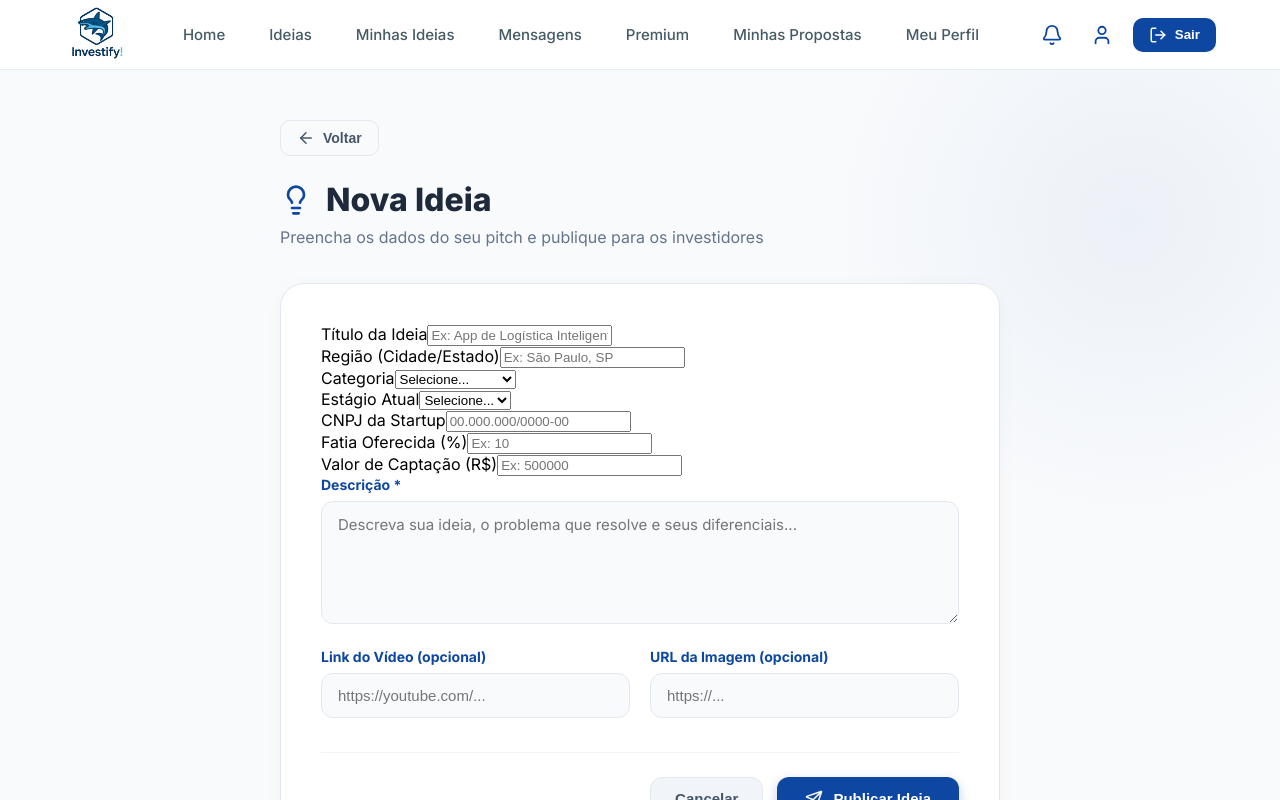
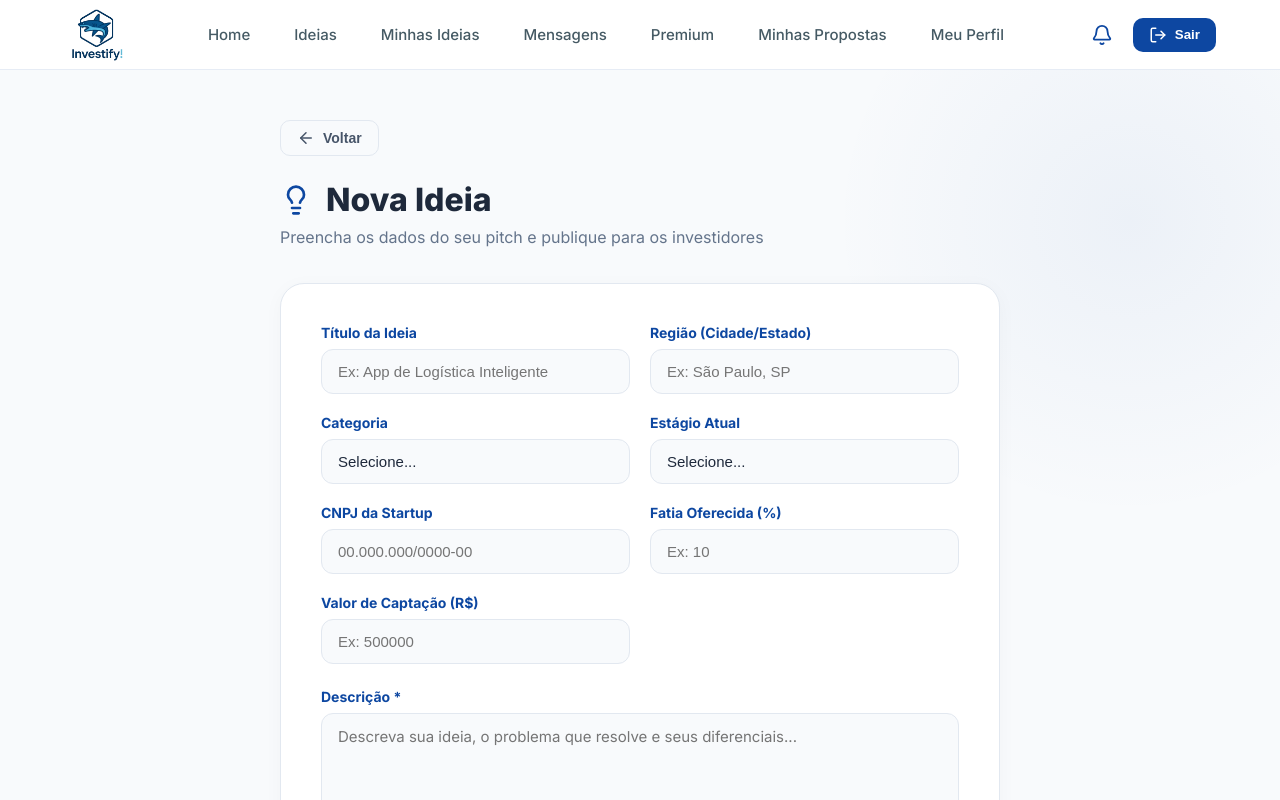
Before and after one commit to LeonardoEberle/front-tcc-2, a React (Vite) app: page /criar-ideia in a window 1280 px wide. Shown: the top 800 px of the page. Built offline with nearby package versions, Linux system fonts and the light colour scheme.

Commit message:
correcoes

```diff
--- a/src/Components/IdeiaCard/IdeiaCard.module.css
+++ b/src/Components/IdeiaCard/IdeiaCard.module.css
@@ -212,7 +212,7 @@
   border: none;
   padding: 10px 16px;
   border-radius: 10px;
-  font-size: 13px;
+  font-size: 12px;
   font-weight: 600;
   display: flex;
   align-items: center;
--- a/src/Components/Navbar.jsx
+++ b/src/Components/Navbar.jsx
@@ -1,7 +1,7 @@
 import React, { useState, useEffect, useCallback } from 'react';
 import { Link, useNavigate } from 'react-router-dom';
 import { motion, AnimatePresence } from 'framer-motion';
-import { Bell, User, LogOut, Menu, X } from 'lucide-react';
+import { Bell, LogOut, Menu, X } from 'lucide-react';
 import toast, { Toaster } from 'react-hot-toast';
 import { getToken, getRoleFromToken } from '../utils/auth';
 import styles from './Navbar.module.css';
@@ -9,11 +9,10 @@ import logo from '../assets/logo.png';
 
 function Navbar() {
   const [showNotifications, setShowNotifications] = useState(false);
-  const [mobileMenuOpen, setMobileMenuOpen]       = useState(false);
-  const [notificacoes, setNotificacoes]           = useState([]);
+  const [mobileMenuOpen, setMobileMenuOpen] = useState(false);
+  const [notificacoes, setNotificacoes] = useState([]);
   const navigate = useNavigate();
 
-  // BLOQUEIO DE SCROLL: Impede o fundo de rolar quando o menu mobile está aberto
   useEffect(() => {
     if (mobileMenuOpen) {
       document.body.style.overflow = 'hidden';
@@ -23,23 +22,27 @@ function Navbar() {
     return () => { document.body.style.overflow = 'unset'; };
   }, [mobileMenuOpen]);
 
-  // SUA LÓGICA ORIGINAL DE FETCH (SEM ALTERAÇÕES)
   const fetchTudo = useCallback(async () => {
     const token = getToken();
     if (!token) return;
 
-    const resNtf = await fetch('/api/notificacoes/minhas', { headers: { Authorization: `Bearer ${token}` } });
+    const resNtf = await fetch('/api/notificacoes/minhas', {
+      headers: { Authorization: `Bearer ${token}` },
+    });
 
     if (resNtf.ok) {
       const raw = await resNtf.json();
-      const normalizado = raw.map(n => ({
+      const normalizado = raw
+        .map(n => ({
           ntfId:      n.NtfId      ?? n.ntfId,
           tipoId:     n.TipoId     ?? n.tipoId,
           tipoNome:   n.TipoNome   ?? n.tipoNome,
           mensagem:   n.Mensagem   ?? n.mensagem   ?? '(sem mensagem)',
-        lida:       n.Lida       ?? n.lida        ?? false,
+          lida:       n.Lida       ?? n.lida       ?? false,
           createDate: n.CreateDate ?? n.createDate,
-      }));
+        }))
+        // Remove notificações do tipo "prp recebida" (tipoId 5) — redundante para o empreendedor
+        .filter(n => n.tipoId !== 5);
       setNotificacoes(normalizado);
     }
   }, []);
@@ -50,10 +53,8 @@ function Navbar() {
     return () => clearInterval(interval);
   }, [fetchTudo]);
 
-  const todasNtf = notificacoes;
   const temNaoLidas = notificacoes.some(n => !n.lida);
 
-  // SUA LÓGICA ORIGINAL DE CLIQUE (RESTABELECIDA)
   const handleNotificationClick = async (notificacao) => {
     const token = getToken();
     setShowNotifications(false);
@@ -72,20 +73,23 @@ function Navbar() {
         });
       }
 
+      const tipoId   = notificacao.tipoId;
       const tipoNome = (notificacao.tipoNome ?? '').toLowerCase();
 
-      if (tipoNome.startsWith('prp ') && tipoNome !== 'prp recebida') {
+      // Notificações do investidor (aceita/recusada/contraproposta) → minhas-propostas
+      if ([1, 2, 6].includes(tipoId) || tipoNome.startsWith('prp')) {
         navigate('/minhas-propostas');
         return;
       }
 
+      // Alerta com #ID na mensagem (ex: contraproposta do empreendedor) → responder-proposta
       const ideiaId = (notificacao.mensagem ?? '').match(/ideia\s*#(\d+)/i)?.[1];
-      if (!ideiaId) {
-        toast.error('Não foi possível identificar a ideia desta notificação.');
+      if (ideiaId) {
+        navigate(`/responder-proposta/${ideiaId}`);
         return;
       }
 
-      navigate(`/responder-proposta/${ideiaId}`);
+      navigate('/dashboard');
     } catch {
       toast.error('Erro de conexão.');
     }
@@ -97,13 +101,13 @@ function Navbar() {
   };
 
   const navLinks = [
-    { to: '/dashboard',      label: 'Home'            },
-    { to: '/ideias',         label: 'Ideias'          },
-    { to: '/minhas-ideias',  label: 'Minhas Ideias'   },
-    { to: '/chat',           label: 'Mensagens'       },
-    { to: '/premium',        label: 'Premium'         },
+    { to: '/dashboard',        label: 'Home' },
+    { to: '/ideias',           label: 'Ideias' },
+    { to: '/minhas-ideias',    label: 'Minhas Ideias' },
+    { to: '/chat',             label: 'Mensagens' },
+    { to: '/premium',          label: 'Premium' },
     { to: '/minhas-propostas', label: 'Minhas Propostas' },
-    { to: '/perfil',         label: 'Meu Perfil'      },
+    { to: '/perfil',           label: 'Meu Perfil' },
   ];
 
   const isAdmin = (getRoleFromToken(getToken() || '') || '').toLowerCase() === 'adm';
@@ -115,11 +119,11 @@ function Navbar() {
     <nav className={styles.navbar}>
       <Toaster position="top-right" />
 
-      <Link to="/dashboard">
-        <img src={logo} alt="Logo" className={styles.logo} />
+      <Link to="/dashboard" className={styles.logo}>
+        <img src={logo} alt="Logo" height={65} />
       </Link>
 
-      {/* Menu desktop */}
+      {/* Links desktop */}
       <div className={`${styles.links} ${styles.desktopOnly}`}>
         {navLinks.map(link => (
           <Link key={link.to} to={link.to} className={styles.navLink}>
@@ -128,11 +132,15 @@ function Navbar() {
         ))}
       </div>
 
-      <div className={styles.actions}>
+      {/* Ações desktop */}
+      <div className={`${styles.actions} ${styles.desktopOnly}`}>
+
+        {/* Sino */}
         <div className={styles.iconWrapper}>
           <button
             className={styles.iconButton}
             onClick={() => setShowNotifications(!showNotifications)}
+            aria-label="Notificações"
           >
             <Bell size={22} />
             {temNaoLidas && <span className={styles.badge} />}
@@ -144,24 +152,24 @@ function Navbar() {
                 className={styles.popup}
                 initial={{ opacity: 0, y: -8 }}
                 animate={{ opacity: 1, y: 0 }}
-                exit={{    opacity: 0, y: -8 }}
+                exit={{ opacity: 0, y: -8 }}
+                transition={{ duration: 0.18 }}
               >
                 <div className={styles.popupHeader}>
                   <h4>Notificações</h4>
                 </div>
 
-                {todasNtf.length === 0 ? (
-                  <p className={styles.emptyState}>Você não tem novas notificações no momento.</p>
+                {notificacoes.length === 0 ? (
+                  <p className={styles.emptyState}>
+                    Você não tem novas notificações no momento.
+                  </p>
                 ) : (
                   <ul className={styles.notificationList}>
-                    {todasNtf.map(n => (
+                    {notificacoes.map(n => (
                       <li
                         key={n.ntfId}
                         className={styles.notificationItem}
-                        style={{
-                          background: !n.lida ? '#f0f7ff' : undefined,
-                          cursor: 'pointer'
-                        }}
+                        style={{ cursor: 'pointer', opacity: n.lida ? 0.55 : 1 }}
                         onClick={() => handleNotificationClick(n)}
                       >
                         <p className={styles.ntfMessage}>{n.mensagem}</p>
@@ -179,19 +187,23 @@ function Navbar() {
           </AnimatePresence>
         </div>
 
-        <Link to="/perfil" className={`${styles.iconButton} ${styles.desktopOnly}`}>
-          <User size={22} />
-        </Link>
-
-        <button className={`${styles.logoutButton} ${styles.desktopOnly}`} onClick={handleLogout}>
-          <LogOut size={18} /> Sair
-        </button>
-
-        <button className={styles.menuMobile} onClick={() => setMobileMenuOpen(true)}>
-          <Menu size={26} />
+        {/* Logout */}
+        <button className={styles.logoutButton} onClick={handleLogout}>
+          <LogOut size={18} />
+          Sair
         </button>
       </div>
 
+      {/* Botão hamburguer mobile */}
+      <button
+        className={styles.menuMobile}
+        onClick={() => setMobileMenuOpen(true)}
+        aria-label="Abrir menu"
+      >
+        <Menu size={26} />
+      </button>
+
+      {/* Menu mobile */}
       <AnimatePresence>
         {mobileMenuOpen && (
           <>
@@ -202,21 +214,24 @@ function Navbar() {
               exit={{ opacity: 0 }}
               onClick={() => setMobileMenuOpen(false)}
             />
-
             <motion.div
-              className={`${styles.links} ${styles.mobileOnly}`}
+              className={styles.mobileOnly}
               initial={{ x: '100%' }}
               animate={{ x: 0 }}
-              exit={{    x: '100%' }}
-              transition={{ type: 'tween', duration: 0.3 }}
+              exit={{ x: '100%' }}
+              transition={{ type: 'tween', duration: 0.25 }}
             >
               <div className={styles.mobileHeader}>
-                <button className={styles.closeButton} onClick={() => setMobileMenuOpen(false)}>
-                  <X size={28} />
+                <button
+                  className={styles.closeButton}
+                  onClick={() => setMobileMenuOpen(false)}
+                  aria-label="Fechar menu"
+                >
+                  <X size={26} />
                 </button>
               </div>
 
-              <div className={styles.mobileNav}>
+              <nav className={styles.mobileNav}>
                 {navLinks.map(link => (
                   <Link
                     key={link.to}
@@ -227,11 +242,14 @@ function Navbar() {
                     {link.label}
                   </Link>
                 ))}
+              </nav>
+
               <hr className={styles.divider} />
+
               <button className={styles.mobileLogout} onClick={handleLogout}>
-                  <LogOut size={20} /> Sair da conta
+                <LogOut size={18} />
+                Sair da conta
               </button>
-              </div>
             </motion.div>
           </>
         )}
--- a/src/Pages/CriarIdeia/CriarIdeia.module.css
+++ b/src/Pages/CriarIdeia/CriarIdeia.module.css
@@ -212,3 +212,69 @@
   .formActions { flex-direction: column; }
   .btnCancelar, .btnPublicar { width: 100%; justify-content: center; }
 }
+
+/* --- ESTILIZAÇÃO DOS CAMPOS DO GRID --- */
+
+.grid {
+  display: grid;
+  grid-template-columns: 1fr 1fr;
+  gap: 20px;
+  margin-bottom: 24px;
+}
+
+.inputGroup {
+  display: flex;
+  flex-direction: column;
+}
+
+.inputGroup label {
+  font-size: 14px;
+  font-weight: 700;
+  color: #0d47a1;
+  margin-bottom: 8px;
+}
+
+/* Estilo para Inputs e Selects dentro do Grid */
+.inputGroup input,
+.inputGroup select {
+  width: 100%;
+  padding: 13px 16px;
+  border: 1px solid #e2e8f0;
+  border-radius: 12px;
+  font-size: 15px;
+  background: #f8fafc;
+  color: #1e293b;
+  outline: none;
+  transition: all 0.2s;
+  box-sizing: border-box;
+  appearance: none; /* Remove estilo padrão do navegador no select */
+}
+
+/* Efeito de Foco */
+.inputGroup input:focus,
+.inputGroup select:focus {
+  border-color: #0d47a1;
+  background: white;
+  box-shadow: 0 0 0 4px rgba(13, 71, 161, 0.08);
+}
+
+/* Estilo para erro nos campos do grid */
+.inputGroup .inputError {
+  border-color: #ef4444 !important;
+  background: #fff8f8 !important;
+}
+
+.errorText {
+  margin-top: 6px;
+  font-size: 13px;
+  color: #ef4444;
+  font-weight: 500;
+}
+
+/* Ajuste para telas pequenas */
+@media (max-width: 600px) {
+  .grid {
+    grid-template-columns: 1fr;
+    gap: 16px;
+  }
+}
--- a/src/Pages/Ideia/Ideia.jsx
+++ b/src/Pages/Ideia/Ideia.jsx
@@ -76,7 +76,7 @@ function Ideia() {
         usuarioId: Number(donoId),
         tipoId:    1,
         // ← ideiaId explícito no formato "ideia #3" para o Navbar extrair corretamente
-        mensagem:  `Você recebeu uma nova proposta na ideia #${ideiaId} - "${nomeIdeia}"!`,
+        mensagem:  `Você recebeu uma nova proposta na ideia ${ideiaId}!`,
       }),
     });
   } catch {
--- a/src/Pages/Login/Login.jsx
+++ b/src/Pages/Login/Login.jsx
@@ -90,7 +90,7 @@ function Login() {
         <div className={styles.header}>
           <img src={logo} alt="Logo" className={styles.logo} />
           <h1 className={styles.title}>Bem-vindo</h1>
-          <p className={styles.subtitle}>Aceda à sua conta para continuar</p>
+          <p className={styles.subtitle}>Acesse a sua conta para continuar</p>
         </div>
 
         <form onSubmit={handleLogin}>
```
Lines whose indentation alone changed are shown as unchanged.
